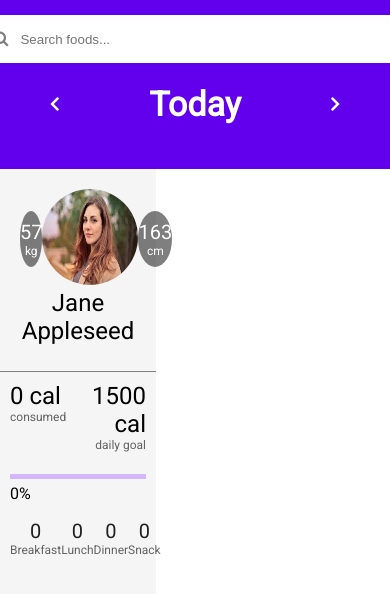
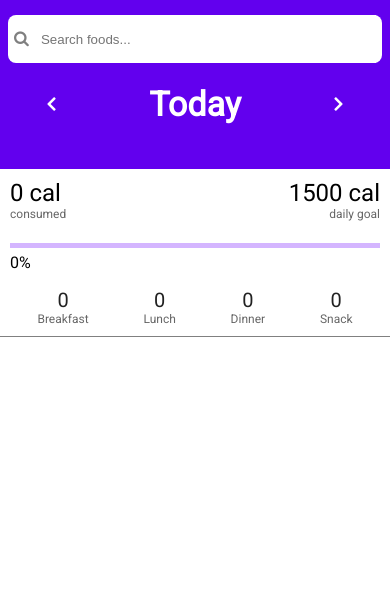
Before and after one commit to DavidRamsdale/calorie_counter, a React (Create React App) app: page / in a window 390 px wide. Shown: the top 594 px of the page. Built offline with nearby package versions, Linux system fonts and the light colour scheme.

Commit message:
Made app responsive

```diff
--- a/src/App.scss
+++ b/src/App.scss
@@ -21,6 +21,10 @@
                 align-items: center;
                 justify-content: space-around;
 
+                @media screen and (max-width: 800px) {
+                    width: 100%;
+                }
+
                 h2 {
                     font-size: 34px;
                 }
@@ -33,14 +37,31 @@
         height: 80%;
         display: flex;
 
+        @media screen and (max-width: 800px) {
+            flex-direction: column;
+        }
+
         .user-info {
             height: 100%;
             width: 40%;
             background-color: #f5f5f5;
 
+            @media screen and (max-width: 800px) {
+                width: 100%;
+                height: auto;
+                background-color: white;
+
+            }
+
             .profile {
                 height: 30%;
                 border-bottom: gray solid 1px;
+
+                @media screen and (max-width: 800px) {
+                    height: 0px;
+                    border-bottom: none;
+                    overflow: hidden;
+                }
             }
 
             .calories-info {
@@ -51,6 +72,10 @@
         .item-list {
             height: 100%;
             width: 60%;
+
+            @media screen and (max-width: 800px) {
+                width: 100%;
+            }
         }
     }
 }
--- a/src/components/calorie-meter/calorie-meter.styles.scss
+++ b/src/components/calorie-meter/calorie-meter.styles.scss
@@ -1,5 +1,9 @@
 .calorie-container {
     padding: 10px;
+
+    @media screen and (max-width: 800px) {
+        border-bottom: 1px gray solid;
+    }
 
     .meter-text {
         font-size: 12px;
--- a/src/components/food-item-list/food-item-list.styles.scss
+++ b/src/components/food-item-list/food-item-list.styles.scss
@@ -2,14 +2,24 @@
     height: 80px;
     display: flex;
     padding: 12px 0 0 12px;
+
+    @media screen and (max-width: 800px) {
+        height: 66px;
+    }
 
     .image-container {
         width: 15%;
         height: auto;
         align-self: center;
 
+
+
         .image {
             width: 66px;
+
+            @media screen and (max-width: 800px) {
+                width: 48px;
+            }
         }
     }
 
@@ -18,6 +28,10 @@
         justify-content: space-between;
         width: 85%;
         border-bottom: 1px gray solid;
+
+        @media screen and (max-width: 800px) {
+            padding-left: 12px;
+        }
 
         .top-info {
             margin-bottom: 6px;
--- a/src/components/search-box/searchbox.styles.scss
+++ b/src/components/search-box/searchbox.styles.scss
@@ -3,6 +3,10 @@
     padding-top: 15px;
     width: 420px;
     position: absolute;
+
+    @media screen and (max-width: 800px) {
+        width: 96%;
+      }
 
     .search {
         width: 100%;
```
